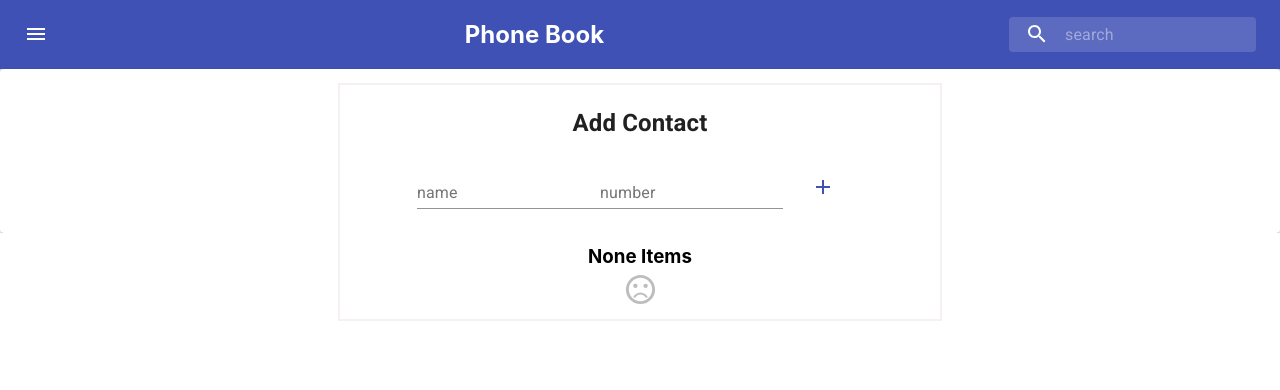
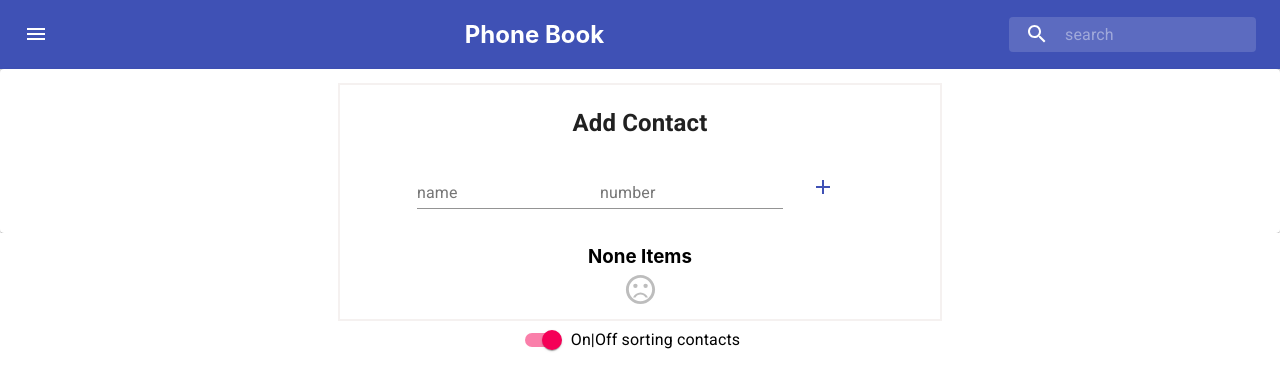
Before and after one commit to AlixMil/phonebookv2, a React (Create React App) app: page / in a window 1280 px wide. Shown: the top 390 px of the page. Built offline with nearby package versions, Linux system fonts and the light colour scheme.

Commit message:
Add Sort

```diff
--- a/src/App.js
+++ b/src/App.js
@@ -3,6 +3,7 @@ import './App.css';
 import Header from './components/HeaderDisplay/Header'
 import AddPaper from './components/Add/AddPaper'
 import ContactList from './components/ListDisplay/ContactList'
+import SwitchSort from './components/SwitchSort'
 import { saveAs } from 'file-saver'
 
 import SyncStore from './SyncStore'
@@ -12,15 +13,19 @@ function App() {
   const [state, setState] = useState({
     contacts: localStorage.data ? JSON.parse(localStorage.data) : [],
     isSearch: false,
-    isOpenAdd: false,
+    isSort: true,
     search: []
   })
 
   const handleDelete = index => {
     setState(state => {
       SyncStore(state.contacts.filter((_, i) => i === index ? false : true))
-      return {contacts: state.contacts.filter((_, i) => i === index ? false : true),
-      search: state.search}
+      return {
+        contacts: state.contacts.filter((_, i) => i === index ? false : true),
+        search: state.search,
+        isSort: state.isSort,
+        isSearch: state.isSearch
+      }
     })
   }
 
@@ -30,7 +35,8 @@ function App() {
           return {
             contacts: state.contacts,
             isSearch: true,
-            search: state.contacts.filter(e => e.name.toLowerCase() === searchTerm.toLowerCase())
+            search: state.contacts.filter(e => e.name.toLowerCase() === searchTerm.toLowerCase()),
+            isSort: state.isSort
           }
       })
   }
@@ -55,7 +61,8 @@ function App() {
         return {
           contacts: res,
           isSearch: state.isSearch,
-          search: state.search
+          search: state.search,
+          isSort: state.isSort
         }
       })
       SyncStore(state.contacts)
@@ -79,7 +86,8 @@ function App() {
         return {
           contacts: res,
           isSearch: state.isSearch,
-          search: state.search
+          search: state.search,
+          isSort: state.isSort
         }
       })
     } else if (numberInp) {
@@ -102,7 +110,8 @@ function App() {
         return {
           contacts: res,
           isSearch: state.isSearch,
-          search: state.search
+          search: state.search,
+          isSort: state.isSort
         }
       })
       SyncStore(state.contacts)
@@ -116,7 +125,8 @@ function App() {
         return {
         contacts: state.contacts,
         isSearch: state.isSearch,
-        search: state.search
+        search: state.search,
+        isSort: state.isSort
       }})
       SyncStore(state.contacts)
     }
@@ -132,7 +142,8 @@ function App() {
       return {
         contacts: state.contacts,
         isSearch: state.isSearch,
-        search: state.search
+        search: state.search,
+        isSort: state.isSort
       }
     })
     SyncStore(state.contacts)
@@ -145,11 +156,21 @@ function App() {
     saveAs(blob, 'contacts' + ' ' + Date.now() + '.json')
   }
 
+  const handleChangeSort = (bool) => {
+    setState(state => ({
+      contacts: state.contacts,
+      isSearch: state.isSearch,
+      isSort: bool,
+      search: state.search
+    }))
+  }
+
   return (
     <div className="App">
       <Header import={handleImport} export={handleExport} search={handleSearch} />
       <AddPaper handleAdd={handleAdd} />
-      <ContactList change={handleChange} delete={handleDelete} data={state}/>
+      <ContactList isSort={state.isSort} change={handleChange} delete={handleDelete} data={state}/>
+      <SwitchSort isSort={state.isSort} changeSort={handleChangeSort}/>
     </div>
   );
 }
--- a/src/components/ListDisplay/ContactList.js
+++ b/src/components/ListDisplay/ContactList.js
@@ -60,7 +60,7 @@ export default function ContactList(props) {
     <div className={classes.root}>
       <List className={classes.list}>
         {
-          props.data.contacts.length ? props.data.contacts.sort((a, b) => a.name > b.name ? 1 : -1).map((el, index, arr) => {
+          props.isSort ? props.data.contacts.length ? props.data.contacts.sort((a, b) => a.name > b.name ? 1 : -1).map((el, index, arr) => {
             return (
               <ListItemLogic
                 index={index}
@@ -75,7 +75,18 @@ export default function ContactList(props) {
           <div>
             <h3 className={classes.headNull} >None Items</h3>
             <SentimentVeryDissatisfiedIcon color='disabled' fontSize='large' />
-          </div>
+          </div> : props.data.contacts.map((el, index, arr) => {
+            return (
+              <ListItemLogic
+                index={index}
+                classes={classes}
+                element={el}
+                delete={props.delete}
+                change={props.change}
+                handleUpdate={props.handleUpdate}
+              />
+            )
+          })
         }
       </List>
     </div>
--- /dev/null
+++ b/src/components/SwitchSort.js
@@ -0,0 +1,26 @@
+import React from 'react'
+import { makeStyles } from '@material-ui/core'
+import FormControlLabel from '@material-ui/core/FormControlLabel';
+import Switch from '@material-ui/core/Switch';
+
+const useStyles = makeStyles(theme => ({
+  root: {
+    position: 'static',
+    // right: '0',
+    bottom: '0',
+
+  }
+}))
+
+export default function SwitchSort(props) {
+  const classes = useStyles()
+
+  return (
+      <FormControlLabel className={classes.root}
+        control={
+          <Switch checked={props.isSort} onChange={() => props.changeSort(!props.isSort)} value="sort" />
+        }
+        label="On|Off sorting contacts"
+      />
+  );
+}
```
